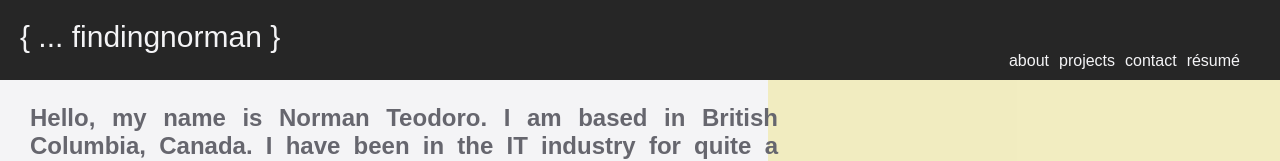
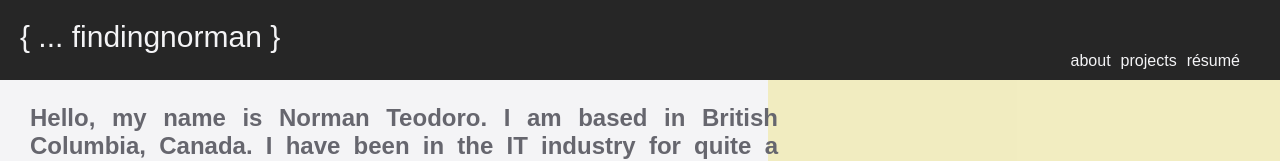
Before and after one commit to foosasugaome/findingnorman, a React (Create React App) app: page / in a window 1280 px wide. Shown: the top 161 px of the page. Built offline with nearby package versions, Linux system fonts and the light colour scheme; a web font is replaced by a local one.

Commit message:
removed link to contacts page

```diff
--- a/src/components/layouts/Header.jsx
+++ b/src/components/layouts/Header.jsx
@@ -15,7 +15,7 @@
             <Link to='/'>about</Link>
             <Link to='/projects'>projects</Link>
             {/* <Link to='/socials'>socials</Link>  */}
-            <Link to='/contact'>contact</Link>
+            {/* <Link to='/contact'>contact</Link> */}
             {/* <a href='mailto:normanteodoro@hotmail.com'>contact</a> */}
             <a href='Norman_Teodoro.pdf' target='_blank' rel='noreferrer' >résumé</a>
             {/* <Link to='/resume'>résumé</Link> */}
```
